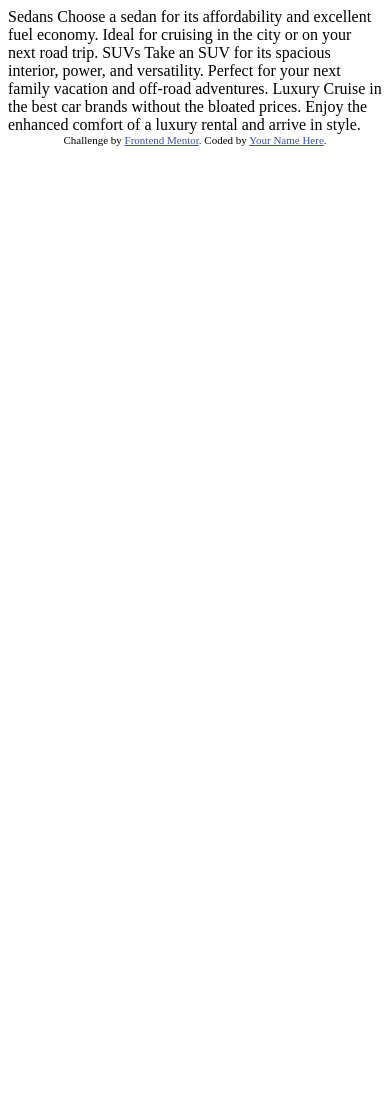
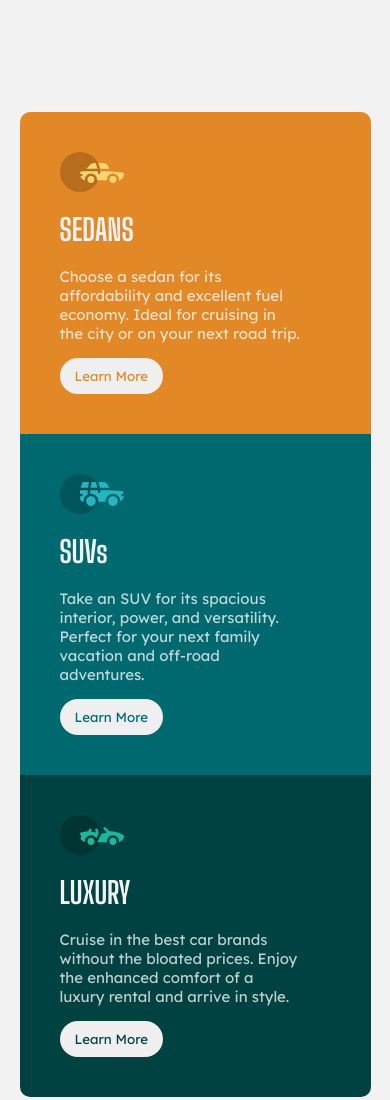
Before and after one commit to GColville/3-column-preview-card, a plain HTML site: page index.html in a window 390 px wide. Shown: the top 1100 px of the page. Before the commit the page ends 844 px from the top, so only its background shows below. Drawn offline with Linux system fonts and the light colour scheme.

Commit message:
finished styling, mobile first approach

```diff
--- a/index.html
+++ b/index.html
@@ -1,36 +1,68 @@
 <!DOCTYPE html>
 <html lang="en">
+
 <head>
     <meta charset="UTF-8">
-  <meta name="viewport" content="width=device-width, initial-scale=1.0"> <!-- displays site properly based on user's device -->
+    <meta name="viewport" content="width=device-width, initial-scale=1.0">
+    <!-- displays site properly based on user's device -->
 
     <link rel="icon" type="image/png" sizes="32x32" href="./images/favicon-32x32.png">
+    <link rel="stylesheet" href="style.css">
 
     <title>Frontend Mentor | 3-column preview card component</title>
 
     <!-- Feel free to remove these styles or customise in your own stylesheet 👍 -->
     <style>
-    .attribution { font-size: 11px; text-align: center; }
-    .attribution a { color: hsl(228, 45%, 44%); }
+        .attribution {
+            font-size: 11px;
+            text-align: center;
+        }
+
+        .attribution a {
+            color: hsl(228, 45%, 44%);
+        }
     </style>
 </head>
+
 <body>
+    <main class="card-container">
+        <section class="card card-sedan">
+            <div class="card-image">
+                <svg width="64" height="40" xmlns="http://www.w3.org/2000/svg"><g fill="none" fill-rule="evenodd"><circle fill="#000" opacity=".201" cx="20" cy="20" r="20"/><path d="M52.936 24.11c1.942 0 3.517 1.542 3.517 3.445 0 1.903-1.575 3.445-3.517 3.445s-3.516-1.542-3.516-3.445c0-1.903 1.574-3.445 3.516-3.445zm-21.957 0c1.942 0 3.517 1.542 3.517 3.445 0 1.903-1.575 3.445-3.517 3.445s-3.516-1.542-3.516-3.445c0-1.903 1.574-3.445 3.516-3.445zm6.948-4.848v1.429c0 .716.61 1.293 1.348 1.259a1.295 1.295 0 001.225-1.295v-1.393h8.256l13.483 1.313c.956.093 1.676.881 1.676 1.814 0 2.89-2.126 5.303-4.926 5.819.397-3.557-2.458-6.62-6.053-6.62-3.646 0-6.504 3.14-6.039 6.723h-9.879c.466-3.588-2.397-6.722-6.039-6.722-3.595 0-6.45 3.062-6.052 6.62-2.14-.398-3.916-1.912-4.61-3.931h1.142c.731 0 1.32-.598 1.285-1.322-.033-.678-.629-1.2-1.322-1.2H20v-.251c0-1.274 1.066-2.243 2.306-2.243h15.62zM42.59 11c2.645 0 4.99 1.556 5.972 3.963l.726 1.779H40.17L38.413 11h4.178zm-6.865 0l1.758 5.741H26.505l3.357-3.654A6.502 6.502 0 0134.644 11h1.082z" fill="#FFD473" fill-rule="nonzero"/></g></svg>
+            </div>
+            <h1 class="card-title">SEDANS</h1>
+            <p class="card-description">
+                Choose a sedan for its affordability and excellent fuel economy. Ideal for cruising in the city or on your next road trip.
+            </p>
+            <button class="card-btn sedan-btn">Learn More</button>
+        </section>
+        <section class="card card-suv">
+            <div class="card-image">
+                <svg width="64" height="40" xmlns="http://www.w3.org/2000/svg"><g fill="none" fill-rule="evenodd"><circle fill="#000" opacity=".201" cx="20" cy="20" r="20"/><path d="M31.002 22.358c2.917 0 5.18 2.593 4.762 5.506a4.828 4.828 0 01-2.962 3.778 4.797 4.797 0 01-5.3-1.165c-1.188-1.26-1.235-2.613-1.263-2.613-.42-2.924 1.857-5.506 4.763-5.506zm22 0c3.457 0 5.798 3.567 4.41 6.744A4.816 4.816 0 0152.3 31.94a4.826 4.826 0 01-4.06-4.077c-.42-2.915 1.846-5.506 4.762-5.506zm-15.04-6.083v1.462a1.29 1.29 0 001.352 1.29c.693-.033 1.227-.631 1.227-1.326v-1.426h8.3l13.056.716a1.29 1.29 0 011.164.917c.27.895.446 1.477.563 1.87h-1.047c-.694 0-1.291.534-1.324 1.228a1.29 1.29 0 001.288 1.352h1.445c-.164 2.225-1.57 4.193-3.6 5.05.13-4.212-3.255-7.63-7.384-7.63-4.317 0-7.762 3.718-7.358 8.086h-7.285c.43-4.655-3.503-8.531-8.131-8.046v-3.543h7.734zm-10.312 0v4.308a7.4 7.4 0 00-4.006 7.274 3.874 3.874 0 01-3.642-3.864v-1.635h1.46a1.29 1.29 0 000-2.58h-1.461v-3.213l.003-.29h7.646zm14.986-8.196c2.65 0 5 1.592 5.984 4.055l.63 1.579a5.525 5.525 0 01-.065-.004l-.026-.002-.034-.002-.022-.002a4.178 4.178 0 00-.224-.006l-.098-.001h-.039l-.136-.001h-.052l-.326-.001H40.211L38.528 8.08zm-13.632 0l-1.122 5.616h-7.144l1.47-4.71a1.29 1.29 0 011.231-.906h5.565zm6.832 0l1.683 5.615h-7.007l1.121-5.615h4.203z" fill="#26B5C0" fill-rule="nonzero"/></g></svg>
+            </div>
+            <h1 class="card-title">SUVs</h1>
+            <p class="card-description">
+                Take an SUV for its spacious interior, power, and versatility. Perfect for your next family vacation and off-road adventures.
+            </p>
+            <button class="card-btn suv-btn">Learn More</button>
+        </section>
+        <section class="card card-luxury">
+            <div class="card-image">
+                <svg width="64" height="40" xmlns="http://www.w3.org/2000/svg"><g fill="none" fill-rule="evenodd"><circle fill="#000" opacity=".201" cx="20" cy="20" r="20"/><path d="M30.98 22.835c1.941 0 3.516 1.604 3.516 3.583 0 1.978-1.575 3.582-3.517 3.582s-3.516-1.604-3.516-3.582c0-1.979 1.574-3.583 3.516-3.583zm21.956 0c1.942 0 3.517 1.604 3.517 3.583 0 1.978-1.575 3.582-3.517 3.582s-3.516-1.604-3.516-3.582c0-1.979 1.574-3.583 3.516-3.583zm-9.143-10.45a1.27 1.27 0 011.819 0l3.715 3.784c4.444-.115 9.7 1.142 13.964 3.753.387.237.624.664.624 1.124 0 3.006-2.126 5.514-4.926 6.05.397-3.698-2.458-6.882-6.053-6.882-3.646 0-6.504 3.264-6.039 6.99h-9.669c.76-1.544.993-2.026 1.337-2.711l.082-.162c.421-.835 1.056-2.07 2.883-5.65 1.68-.023 3.47-.408 5.247-1.403l-2.984-3.04a1.328 1.328 0 010-1.854zm-7.68 1.064c.683-.2 1.395.202 1.592.898l.749 2.652a3.46 3.46 0 01-.247 2.51l-1.733 3.395-.216.424c-1.07-1.89-3.06-3.114-5.279-3.114-3.595 0-6.45 3.184-6.052 6.885-1.832-.347-3.414-1.537-4.278-3.276a1.331 1.331 0 01.117-1.376l.955-1.303-1.325-1.295c-.751-.735-.376-2.024.64-2.231l6.614-1.346.13-.026c.092-.019.145-.03.157-.031.314-.146 1.07-.591 1.07-1.506 0-.734.592-1.327 1.316-1.31.712.016 1.268.662 1.256 1.388a4.11 4.11 0 01-.348 1.611 22.69 22.69 0 014.7 1.146l-.7-2.473a1.314 1.314 0 01.882-1.622z" fill="#19B89D" fill-rule="nonzero"/></g></svg>
+            </div>
+            <h1 class="card-title">LUXURY</h1>
+            <p class="card-description">
+                Cruise in the best car brands without the bloated prices. Enjoy the enhanced comfort of a luxury rental and arrive in style.
+            </p>
+            <button class="card-btn luxury-btn">Learn More</button>
+        </section>
+    </main>
 
-  Sedans
-  Choose a sedan for its affordability and excellent fuel economy. Ideal for cruising in the city
-  or on your next road trip.
 
-  SUVs
-  Take an SUV for its spacious interior, power, and versatility. Perfect for your next family vacation
-  and off-road adventures.
-
-  Luxury
-  Cruise in the best car brands without the bloated prices. Enjoy the enhanced comfort of a luxury
-  rental and arrive in style.
 
     <div class="attribution">
-    Challenge by <a href="https://www.frontendmentor.io?ref=challenge" target="_blank">Frontend Mentor</a>.
-    Coded by <a href="#">Your Name Here</a>.
+        Challenge by <a href="https://www.frontendmentor.io?ref=challenge" target="_blank">Frontend Mentor</a>. Coded by <a href="#">Graham Colville</a>.
     </div>
 </body>
+
 </html>
--- /dev/null
+++ b/style.css
@@ -0,0 +1,146 @@
+@import url('https://fonts.googleapis.com/css2?family=Big+Shoulders+Display:wght@700&family=Lexend+Deca&display=swap');
+:root {
+    --sedan-orange: hsl(31, 77%, 52%);
+    --suv-dark-cyan: hsl(184, 100%, 22%);
+    --luxury-very-dark-cyan: hsl(179, 100%, 13%);
+    --paragraph-font-color: hsla(0, 0%, 100%, 0.75);
+    --bg-hdg-btn-color: hsl(0, 0%, 95%);
+    --body-font-size: 15px;
+    --font-family-lexend-deca: 'Lexend Deca', sans-serif;
+    --font-family-big-shoulders-display: 'Big Shoulders Display', cursive;
+}
+
+* {
+    margin: 0;
+    padding: 0;
+    box-sizing: border-box;
+}
+
+body {
+    background-color: var(--bg-hdg-btn-color);
+    font-size: var(--body-font-size);
+}
+
+.card-container {
+    display: flex;
+    flex-direction: column;
+    align-items: stretch;
+    justify-content: center;
+    max-width: 90%;
+    margin: 7rem auto;
+}
+
+.card {
+    /* background-color: pink; */
+    height: auto;
+    width: 100%;
+}
+
+.card-image {
+    /* background-color: orange; */
+    padding: 40px 0 0 40px;
+}
+
+.card-title {
+    /* background-color: blue; */
+    padding: 15px 0 15px 40px;
+    font-size: 30px;
+    font-family: var(--font-family-big-shoulders-display);
+    color: var(--bg-hdg-btn-color);
+}
+
+.card-description {
+    /* background-color: pink; */
+    padding: 5px 70px 0 40px;
+    text-align: left;
+    font-family: var(--font-family-lexend-deca);
+    color: var(--paragraph-font-color);
+}
+
+.card-sedan {
+    background-color: var(--sedan-orange);
+    border-top-right-radius: 10px;
+    border-top-left-radius: 10px;
+}
+
+.card-suv {
+    background-color: var(--suv-dark-cyan);
+}
+
+.card-luxury {
+    background-color: var(--luxury-very-dark-cyan);
+    border-bottom-right-radius: 10px;
+    border-bottom-left-radius: 10px;
+}
+
+.card-btn {
+    font-family: var(--font-family-lexend-deca);
+    margin: 15px 0 40px 40px;
+    padding: 10px 15px;
+    border: none;
+    border-radius: 50px;
+    cursor: pointer;
+}
+
+.sedan-btn {
+    color: var(--sedan-orange);
+}
+
+.sedan-btn:hover {
+    background-color: var(--sedan-orange);
+    border: var(--bg-hdg-btn-color) solid;
+    color: var(--bg-hdg-btn-color);
+}
+
+.suv-btn {
+    color: var(--suv-dark-cyan);
+}
+
+.suv-btn:hover {
+    background-color: var(--suv-dark-cyan);
+    border: var(--bg-hdg-btn-color) solid;
+    color: var(--bg-hdg-btn-color);
+}
+
+.luxury-btn {
+    color: var(--luxury-very-dark-cyan);
+}
+
+.luxury-btn:hover {
+    background-color: var(--luxury-very-dark-cyan);
+    border: var(--bg-hdg-btn-color) solid;
+    color: var(--bg-hdg-btn-color);
+}
+
+@media(min-width: 1001px) {
+    .card-container {
+        flex-direction: row;
+    }
+    .card-sedan {
+        border-top-right-radius: 0;
+        border-bottom-left-radius: 10px;
+    }
+    .card-luxury {
+        border-top-right-radius: 10px;
+        border-bottom-right-radius: 10px;
+        border-bottom-left-radius: 0;
+    }
+    .card-description {
+        padding: 5px 50px 0 40px;
+    }
+    .card-btn {
+        margin: 40px 0 40px 40px;
+    }
+}
+
+@media(min-width: 1279px) {
+    .card-container {
+        max-width: 80%;
+    }
+}
+
+@media(min-width: 1440px) {
+    .card-container {
+        max-width: 70%;
+    }
+}
```
Lines whose indentation alone changed are shown as unchanged.
